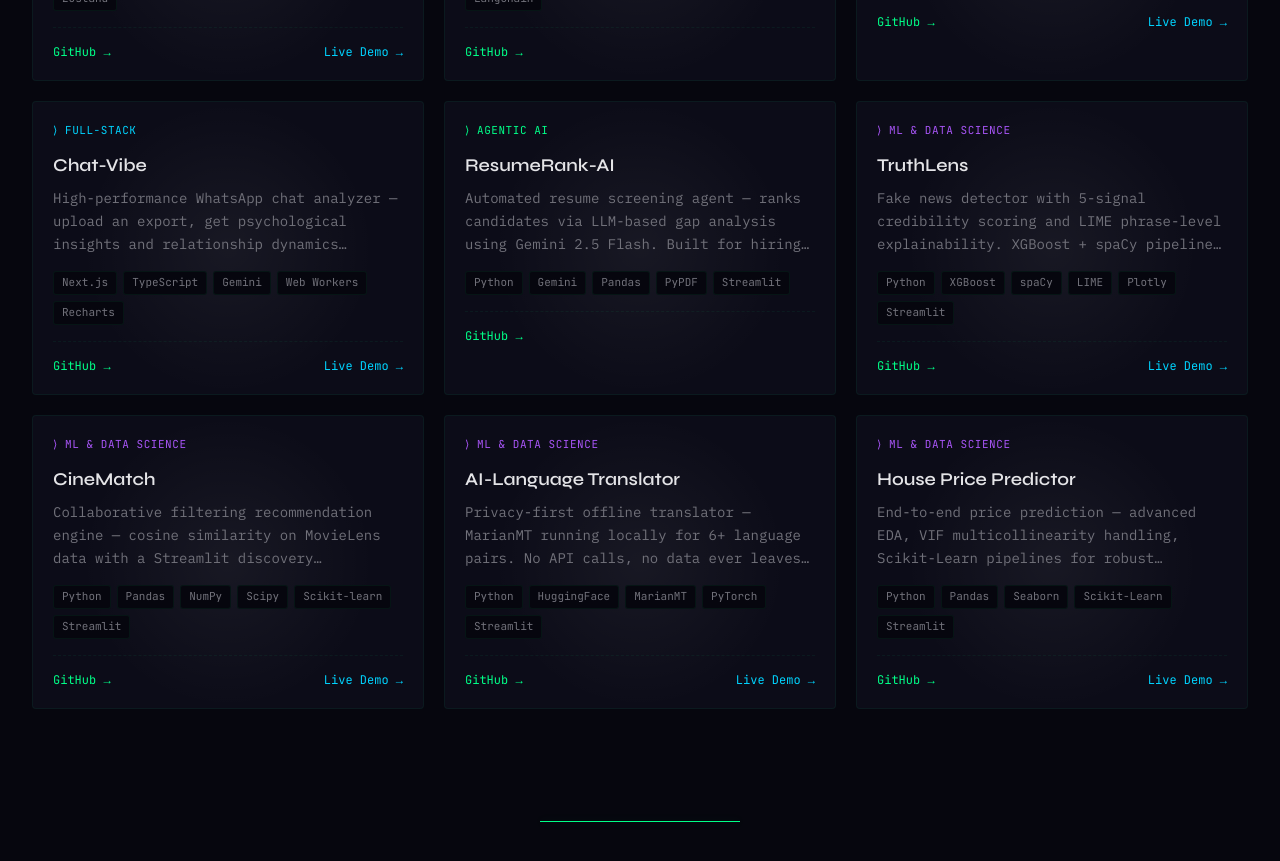
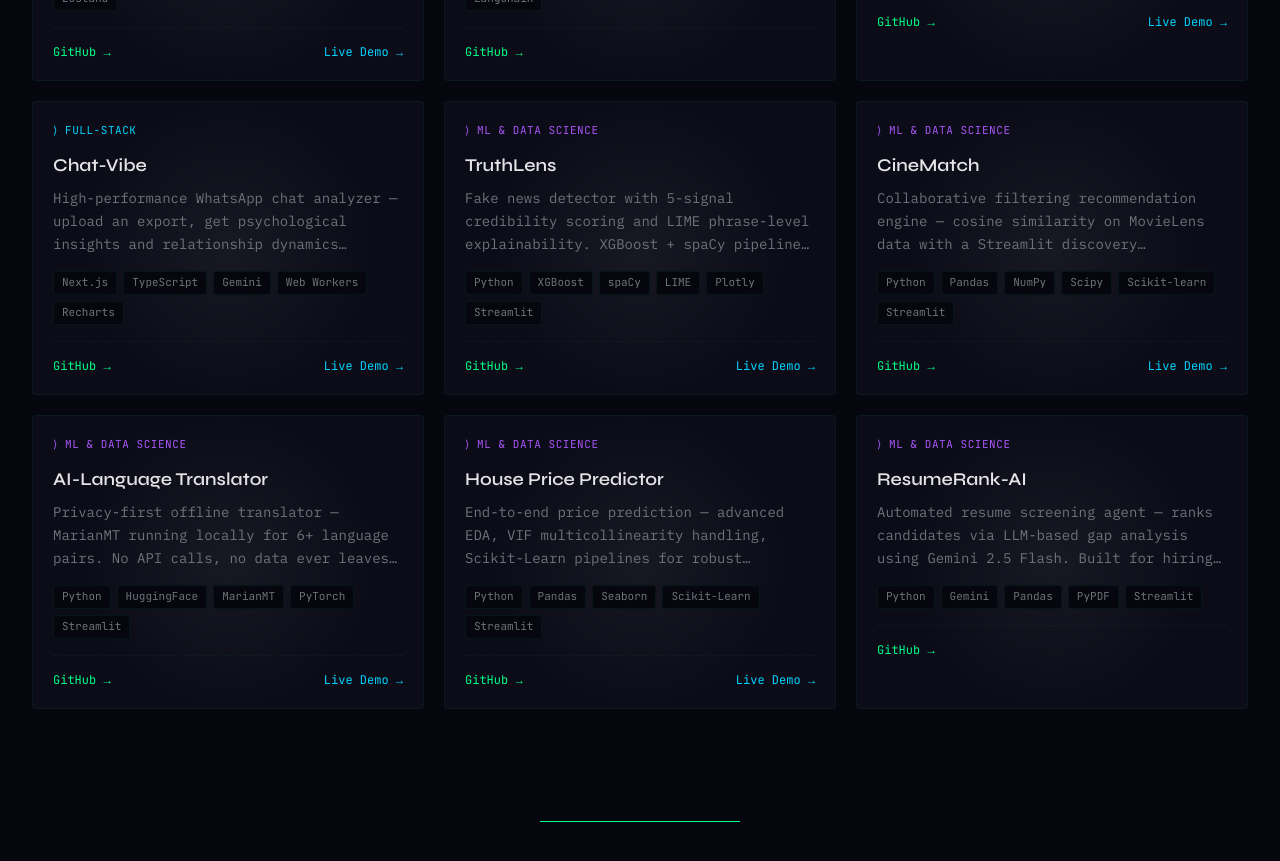
Before and after one commit to Swapnil-bo/Portfolio, a React (Vite) app: page / in a window 1280 px wide. Shown: the part 3540-4401 px from the top of the page. Built offline with nearby package versions, Linux system fonts and the light colour scheme.

Commit message:
feat: move ResumeRank-AI to ML & Data Science in last position
Co-Authored-By: Claude Opus 4.6 <noreply@anthropic.com>

```diff
--- a/src/data/projects.js
+++ b/src/data/projects.js
@@ -144,15 +144,6 @@ export const projects = [
     demo: "https://chat-vibe-psi.vercel.app/"
   },
   {
-    name: "ResumeRank-AI",
-    desc: "Automated resume screening agent — ranks candidates via LLM-based gap analysis using Gemini 2.5 Flash. Built for hiring workflows.",
-    tags: ["Python", "Gemini", "Pandas", "PyPDF", "Streamlit"],
-    category: "Agentic AI",
-    featured: false,
-    github: "https://github.com/Swapnil-bo/ResumeRank-AI",
-    demo: null
-  },
-  {
     name: "TruthLens",
     desc: "Fake news detector with 5-signal credibility scoring and LIME phrase-level explainability. XGBoost + spaCy pipeline with visual breakdown.",
     tags: ["Python", "XGBoost", "spaCy", "LIME", "Plotly", "Streamlit"],
@@ -187,5 +178,14 @@ export const projects = [
     featured: false,
     github: "https://github.com/Swapnil-bo/House-Price-Predictor",
     demo: "https://house-price-predictor-h4xszy5zhgrt42wjtcwkhb.streamlit.app/"
+  },
+  {
+    name: "ResumeRank-AI",
+    desc: "Automated resume screening agent — ranks candidates via LLM-based gap analysis using Gemini 2.5 Flash. Built for hiring workflows.",
+    tags: ["Python", "Gemini", "Pandas", "PyPDF", "Streamlit"],
+    category: "ML & Data Science",
+    featured: false,
+    github: "https://github.com/Swapnil-bo/ResumeRank-AI",
+    demo: null
   }
 ];
```
